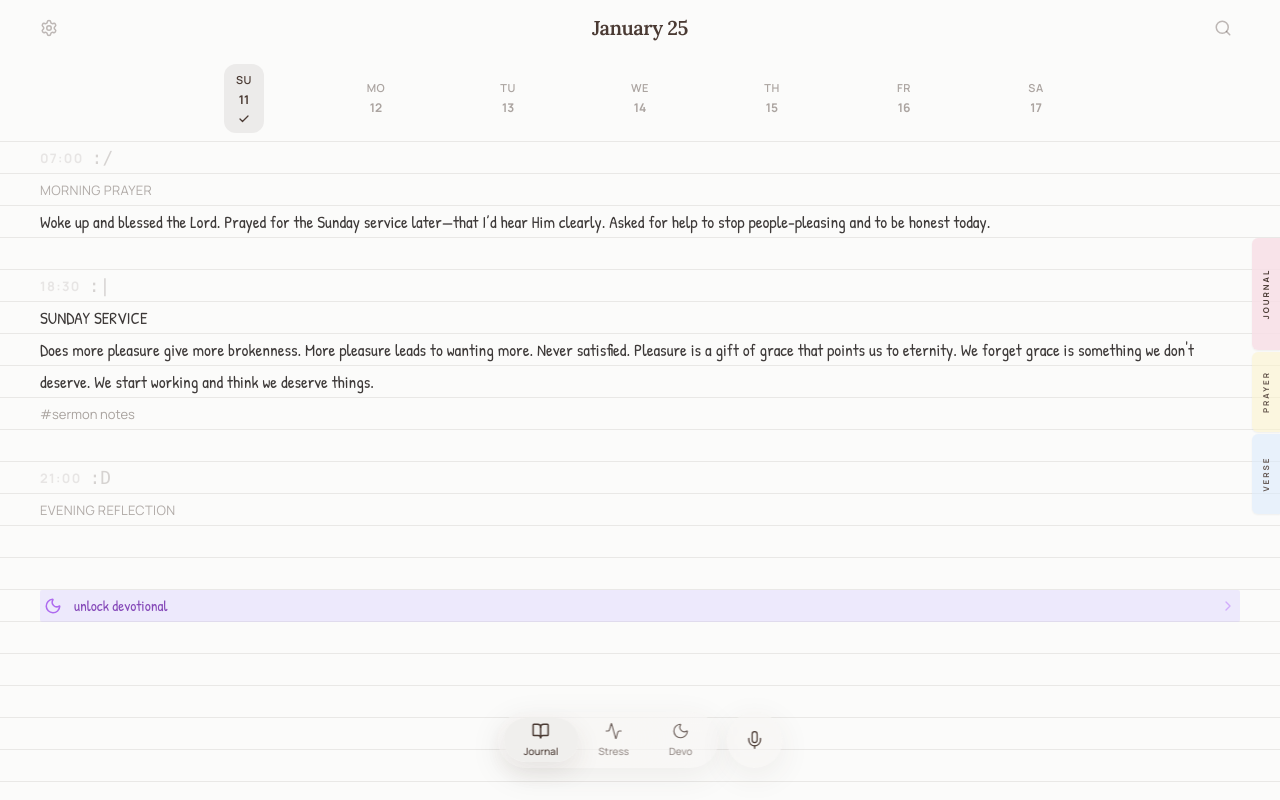
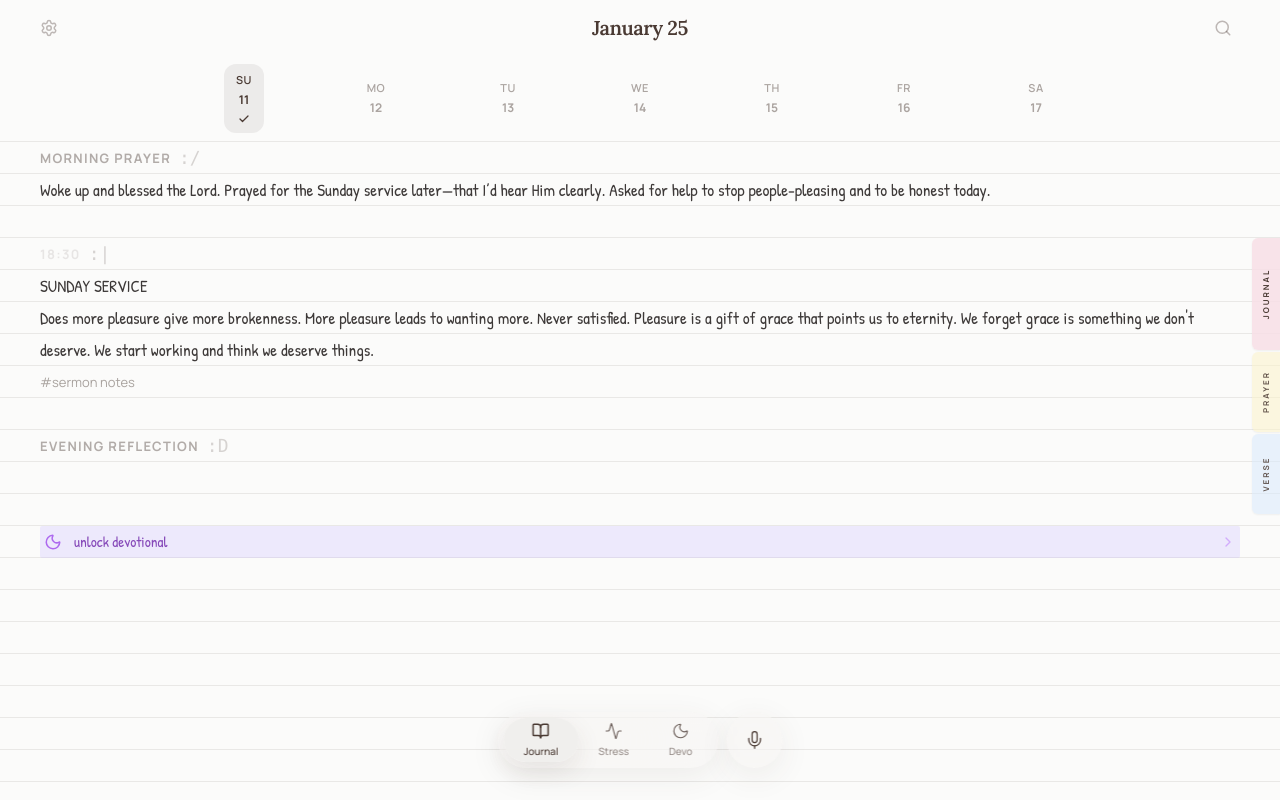
Before and after one commit to XIAOFEIIIII/Confdein-Recording-Demo-V0, a React (Vite) app: page / in a window 1280 px wide. Built offline with nearby package versions, Linux system fonts and the light colour scheme; a web font is replaced by a local one.

Commit message:
add some devo for erica

```diff
--- a/components/JournalTimeline.tsx
+++ b/components/JournalTimeline.tsx
@@ -243,7 +243,7 @@ const JournalTimeline: React.FC<JournalTimelineProps> = ({
                       className="relative group animate-in fade-in duration-700 cursor-pointer"
                       onClick={() => onEntryClick?.(entry)}
                     >
-                      {/* Time Header: Exactly 32px high, aligned to grid */}
+                      {/* Time Header: Exactly 32px high; for prayer entries show label instead of time, same font as timestamp */}
                       <div
                         className="flex items-center gap-2 select-none"
                         style={{
@@ -253,22 +253,15 @@ const JournalTimeline: React.FC<JournalTimelineProps> = ({
                           padding: 0
                         }}
                       >
-                        <span className={`${textTime} font-bold text-stone-200 tracking-widest uppercase`} style={{ lineHeight: '32px' }}>
-                          {format(entry.timestamp, 'HH:mm')}
+                        <span className={`${textTime} font-bold tracking-widest uppercase ${entry.isPrayerEntry && entry.prayerSlotId ? 'text-stone-400/90' : 'text-stone-200'}`} style={{ lineHeight: '32px' }}>
+                          {entry.isPrayerEntry && entry.prayerSlotId
+                            ? (PRAYER_SLOT_LABEL[entry.prayerSlotId] ?? entry.prayerSlotId)
+                            : format(entry.timestamp, 'HH:mm')}
                         </span>
                         <span className="text-stone-300 font-mono" style={{ lineHeight: '32px', fontSize: '18px' }}>
                           {entry.moodLevel === 1 ? ':(' : entry.moodLevel === 2 ? ':/' : entry.moodLevel === 3 ? ':|' : entry.moodLevel === 4 ? ':)' : ':D'}
                         </span>
                       </div>
-                      {/* Second line: prayer slot label only (uppercase, gray) */}
-                      {entry.isPrayerEntry && entry.prayerSlotId && (
-                        <div
-                          className={`${textMeta} text-stone-400/90 select-none uppercase tracking-wide`}
-                          style={{ height: '32px', lineHeight: '32px', margin: 0, padding: 0 }}
-                        >
-                          {PRAYER_SLOT_LABEL[entry.prayerSlotId] ?? entry.prayerSlotId}
-                        </div>
-                      )}
                       {/* Handwriting Content Area: title, then scripture line, then body */}
                       {entry.transcript && (
                         <div
--- a/data/userData.ts
+++ b/data/userData.ts
@@ -87,25 +87,26 @@ function ensurePrayerEntriesForDates(
   return merged;
 }
 
+// Erica: one topic per day across Jan 18–23 (plus prayer entries on 21 & 22)
 const ERICA_ENTRIES: JournalEntry[] = [
   {
     id: 'entry-1',
-    timestamp: now - 1000 * 60 * 30,
+    timestamp: new Date(2026, 0, 23, 20, 30).getTime(),
     transcript: "Jesus and sexual purity\n\nJesus took the issue of sexual purity further when he said that anyone who even looks at a woman with lust has already committed adultery in his heart. Similarly, we should avoid entertaining or fantasizing about what God has forbidden.\n\nLove fulfills the requirements of the commandments.",
     summary: "Jesus on purity and love fulfilling the law.",
     keywords: ["sermon notes"],
     mood: 'peaceful',
-    moodLevel: detectMoodFromTimestamp(now - 1000 * 60 * 30),
+    moodLevel: detectMoodFromTimestamp(new Date(2026, 0, 23, 20, 30).getTime()),
     scripture: 'Lev 18:5, 20',
   },
   {
     id: 'entry-2',
-    timestamp: now - 1000 * 60 * 60 * 3,
+    timestamp: new Date(2026, 0, 22, 18, 0).getTime(),
     transcript: "Respect for the elderly\n\nPeople often find it easy to dismiss the opinions of the elderly and avoid taking time to visit with them. But the fact that God commanded the Israelites to show respect for the elderly shows how seriously we should take the responsibility of respecting those older than we are. Their wisdom gained from experience can save us from many pitfalls.",
     summary: "Honoring the elderly and valuing their wisdom.",
     keywords: [],
     mood: 'hopeful',
-    moodLevel: detectMoodFromTimestamp(now - 1000 * 60 * 60 * 3),
+    moodLevel: detectMoodFromTimestamp(new Date(2026, 0, 22, 18, 0).getTime()),
     scripture: 'Lev 19:32',
     prayerRequests: [
       {
@@ -113,39 +114,39 @@ const ERICA_ENTRIES: JournalEntry[] = [
         personName: 'Grandma',
         request: 'Help me visit and honor my elders with patience and listen to their wisdom.',
         status: 'active',
-        createdAt: now - 1000 * 60 * 60 * 2,
+        createdAt: new Date(2026, 0, 22, 17, 0).getTime(),
         term: 'long',
       },
     ],
   },
   {
     id: 'entry-3',
-    timestamp: subHours(now, 24).getTime(),
+    timestamp: new Date(2026, 0, 20, 20, 0).getTime(),
     transcript: "Child sacrifice\n\nSacrificing children to the gods was a common practice in ancient religions. The Ammonites, Israel's neighbors, made child sacrifices to Molech (their national god) as part of their religion. They and other surrounding pagan nations saw their children as the greatest gift they could offer to ward off evil or appease angry gods. God made it clear that this practice was detestable and strictly forbidden. In Old Testament times, just as today, His character made human sacrifice unthinkable.\n\nUnlike the pagan gods, He is a God of love, who does not need to be appeased.\nHe is a God of life, who prohibits murder and encourages practices that lead to health and happiness.\nHe is a God of the helpless, who shows special concern for children.\nHe is a God of unselfishness, who, instead of demanding human sacrifices, sacrificed Himself for us.",
     summary: "God's character versus pagan sacrifice; His care for the helpless.",
     keywords: ["sermon notes"],
     mood: 'grateful',
-    moodLevel: detectMoodFromTimestamp(subHours(now, 24).getTime()),
+    moodLevel: detectMoodFromTimestamp(new Date(2026, 0, 20, 20, 0).getTime()),
     scripture: 'Lev 18:21; 20:2–5',
   },
   {
     id: 'entry-4',
-    timestamp: subHours(now, 26).getTime(), // Jan 25 ~19:00
+    timestamp: new Date(2026, 0, 21, 19, 0).getTime(),
     transcript: "Summarizing the law\n\nSome people think the Bible is nothing but a book of rules. But Jesus neatly summarized all these rules when he said to love God with all your heart, and to love your neighbor as yourself. He called these the greatest commandments (or rules) of all. By carrying out Jesus' simple commands, we find ourselves following all of God's other laws as well.",
     summary: "Jesus' summary: love God and love your neighbor.",
     keywords: [],
     mood: 'peaceful',
-    moodLevel: detectMoodFromTimestamp(subHours(now, 26).getTime()),
+    moodLevel: detectMoodFromTimestamp(new Date(2026, 0, 21, 19, 0).getTime()),
     scripture: 'Lev 19:18',
   },
   {
     id: 'entry-5',
-    timestamp: subDays(now, 2).getTime(),
+    timestamp: new Date(2026, 0, 19, 19, 0).getTime(),
     transcript: "Foreigners and compassion\n\nHow do you feel when you encounter foreigners, especially those who don't speak your language? Are you impatient? Do you think or act as if they should go back to where they came from? Are you tempted to take advantage of them? God says to treat foreigners as you'd treat fellow citizens, to love them as you love yourself. In reality, we are all foreigners in this world because it is only our temporary home. View your interactions with strangers, newcomers, and foreigners as opportunities to demonstrate God's love.",
     summary: "Treating foreigners with compassion as God commands.",
     keywords: [],
     mood: 'hopeful',
-    moodLevel: detectMoodFromTimestamp(subDays(now, 2).getTime()),
+    moodLevel: detectMoodFromTimestamp(new Date(2026, 0, 19, 19, 0).getTime()),
     scripture: 'Lev 19:33–34',
     prayerRequests: [
       {
@@ -153,41 +154,41 @@ const ERICA_ENTRIES: JournalEntry[] = [
         personName: 'New neighbors',
         request: 'Give me a heart to welcome and love newcomers and foreigners as You do.',
         status: 'active',
-        createdAt: subDays(now, 2).getTime() - 1000 * 60 * 60 * 2,
+        createdAt: new Date(2026, 0, 19, 17, 0).getTime(),
         term: 'long',
       },
     ],
   },
   {
     id: 'entry-6',
-    timestamp: subDays(now, 2).getTime() - 1000 * 60 * 60 * 3, // Jan 24 18:00
+    timestamp: new Date(2026, 0, 18, 18, 0).getTime(),
     transcript: "THE OCCULT\n\nEveryone is interested in what the future holds, and we often look to others for guidance. But God warned about looking to the occult for advice. Mediums and spiritists were outlawed because God was not the source of their information. At best, occult practitioners are fakes whose predictions cannot be trusted. At worst, they are in contact with evil spirits and are thus extremely dangerous. We don't need to look to the occult for information about the future. God has given us the Bible so that we may obtain all the information we need—the Bible's teachings are trustworthy.",
     summary: "Avoiding the occult; trusting Scripture for the future.",
     keywords: ["sermon notes"],
     mood: 'peaceful',
-    moodLevel: detectMoodFromTimestamp(subDays(now, 2).getTime() - 1000 * 60 * 60 * 3),
+    moodLevel: detectMoodFromTimestamp(new Date(2026, 0, 18, 18, 0).getTime()),
     scripture: 'Lev 19:31; 20:6, 27',
   },
   // Seed prayer entries (with content)
   {
-    id: 'erica-prayer-morning-2026-01-24',
-    timestamp: new Date(2026, 0, 24, 7, 0, 0).getTime(),
+    id: 'erica-prayer-morning-2026-01-21',
+    timestamp: new Date(2026, 0, 21, 7, 0, 0).getTime(),
     transcript: "Started the day with gratitude. Asked for strength to love my neighbor and to be patient with the new people at work. Remembered Grandma—prayed for her health and for a visit soon.",
     summary: "Morning prayer: gratitude, neighbor love, Grandma.",
     keywords: [],
     mood: 'hopeful',
-    moodLevel: detectMoodFromTimestamp(new Date(2026, 0, 24, 7, 0, 0).getTime()) as MoodLevel,
+    moodLevel: detectMoodFromTimestamp(new Date(2026, 0, 21, 7, 0, 0).getTime()) as MoodLevel,
     isPrayerEntry: true,
     prayerSlotId: 'morning',
   },
   {
-    id: 'erica-prayer-evening-2026-01-25',
-    timestamp: new Date(2026, 0, 25, 21, 0, 0).getTime(),
+    id: 'erica-prayer-evening-2026-01-22',
+    timestamp: new Date(2026, 0, 22, 21, 0, 0).getTime(),
     transcript: "Quiet reflection before bed. Thanked God for the sermon on loving God and neighbor. Confessed rushing through the day without pausing. Asked for a more present heart tomorrow.",
     summary: "Evening reflection: thanks for sermon, confession, tomorrow.",
     keywords: [],
     mood: 'peaceful',
-    moodLevel: detectMoodFromTimestamp(new Date(2026, 0, 25, 21, 0, 0).getTime()) as MoodLevel,
+    moodLevel: detectMoodFromTimestamp(new Date(2026, 0, 22, 21, 0, 0).getTime()) as MoodLevel,
     isPrayerEntry: true,
     prayerSlotId: 'evening',
   },
@@ -298,6 +299,57 @@ God is orderly, and therefore He expects that His creation do all things "decent
   sections: [],
 };
 
+/** Jan 18 — "Where We Look for the Future" (Erica) */
+const ERICA_DEVOTIONAL_2026_01_18: Devotional = {
+  verse: '"Let no one be found among you who practices divination or sorcery, interprets omens, engages in witchcraft, or casts spells, or who is a medium or spiritist or who consults the dead."',
+  reference: 'Deuteronomy 18:10–11',
+  title: 'Where We Look for the Future',
+  quote: 'Seeking the future apart from God never brings clarity—only false confidence.',
+  reflection: `Uncertainty has a way of making us restless. When the future feels unclear, we instinctively look for guidance—someone who can tell us what is coming and how to prepare. Throughout history, people have turned to the occult, mediums, and spiritists for this very reason. But God speaks plainly about these practices, not out of fear, but out of protection.
+
+The problem is not curiosity about the future; it is the source we trust to guide us. God forbids seeking insight from the occult because He is not its source. At best, such practices offer deception and false confidence. At worst, they open the door to spiritual forces that do not seek our good. God's warning is not restrictive—it is loving. He knows that guidance detached from truth always leads to harm.
+
+In contrast, God has given us His Word. The Bible does not satisfy every curiosity about tomorrow, but it gives us everything we need to walk faithfully today. It reveals God's character, His promises, and His wisdom for life. Rather than offering control over the future, Scripture offers something better: trust. When we anchor ourselves in God's Word, we learn that we do not need secret knowledge to be secure—we need a faithful God to follow.`,
+  prayer: `Lord, when fear or curiosity tempts me to seek answers apart from You, draw my heart back to Your truth. Teach me to trust Your Word more than hidden knowledge or quick predictions. Help me walk faithfully today, confident that my future is secure in Your hands. Amen.`,
+  sections: [],
+};
+
+/** Jan 21 — "When Love Becomes the Measure" (Erica) */
+const ERICA_DEVOTIONAL_2026_01_21: Devotional = {
+  verse: '"You shall love the Lord your God with all your heart and with all your soul and with all your mind." This is the great and first commandment. And a second is like it: "You shall love your neighbor as yourself." On these two commandments depend all the Law and the Prophets.',
+  reference: 'Matthew 22:37–40',
+  title: 'When Love Becomes the Measure',
+  quote: 'God\'s commands are not a test to pass, but a way of life shaped by love.',
+  reflection: `It's easy to misunderstand the Bible as a long list of rules—things to do, things to avoid, standards to meet. When faith is framed this way, obedience can quickly feel heavy, and failure feels constant. But Jesus offers a surprising clarity when He summarizes all of God's commands with just two: love God with all your heart, and love your neighbor as yourself.
+
+In doing so, Jesus is not minimizing the law. He is revealing its heart. Every command God gives flows from love and leads toward love. When love is missing, rules become rigid and burdensome. But when love is present, obedience is no longer about checking boxes—it becomes a natural response to relationship. Love doesn't ignore God's law; it fulfills it.
+
+This reframes the way we examine our lives. The question is not only "Did I follow the rules?" but "Did love shape my actions?" Were my words rooted in love for God? Were my choices attentive to the people around me? When love becomes the measure, faith moves from performance to transformation. We find that in loving God and loving others, we are already walking in the way God intended all along.`,
+  prayer: `Lord, free me from seeing faith as mere rule-keeping. Teach me to love You with my whole heart and to love others as a true expression of that love. Let my obedience flow from relationship, not fear, and shape my life according to Your heart. Amen.`,
+  sections: [],
+};
+
+/** Jan 22 — "The Wisdom We Overlook" (Erica) */
+const ERICA_DEVOTIONAL_2026_01_22: Devotional = {
+  verse: '"Stand up in the presence of the aged, show respect for the elderly and revere your God. I am the LORD."',
+  reference: 'Leviticus 19:32',
+  title: 'The Wisdom We Overlook',
+  quote: 'To honor the elderly is to honor the wisdom God forms through time.',
+  reflection: `In a culture that prizes speed, innovation, and youth, it is easy to overlook the elderly. Their voices may seem slower, their stories familiar, their presence less urgent. But Scripture tells a different story. God's command to honor the elderly is not a sentimental gesture—it is a serious spiritual responsibility.
+
+Age carries weight because experience forms wisdom. Those who have walked longer with God and through life have seen patterns we have not yet recognized. They have faced consequences we are only beginning to imagine. When we dismiss the elderly, we do not simply ignore people—we disregard insight that could protect us from unnecessary pain and repeated mistakes.
+
+Honoring the elderly requires more than politeness. It calls for humility: the willingness to listen, to learn, and to slow down enough to receive wisdom that cannot be Googled or rushed. God values the wisdom formed through faithfulness over time, and He invites us to do the same. When we take time to listen to those who came before us, we honor not only them, but the God who has been shaping them through the years.`,
+  prayer: `Lord, forgive me for the times I have rushed past wisdom in my desire for independence or speed. Teach me to honor those older than me with humility and attentiveness. Help me listen well, learn faithfully, and value the wisdom You have shaped through years of experience. Amen.`,
+  sections: [],
+};
+
+const ERICA_DEVOTIONAL_BY_DATE: Record<string, Devotional> = {
+  '2026-01-18': ERICA_DEVOTIONAL_2026_01_18,
+  '2026-01-21': ERICA_DEVOTIONAL_2026_01_21,
+  '2026-01-22': ERICA_DEVOTIONAL_2026_01_22,
+};
+
 const ROMAN_DEVOTIONAL: Devotional = {
   verse: 'The fear of man lays a snare, but whoever trusts in the LORD is safe.',
   reference: 'Proverbs 29:25',
@@ -363,12 +415,20 @@ const ROMAN_DEVOTIONAL_BY_DATE: Record<string, Devotional> = {
   '2026-02-01': ROMAN_DEVOTIONAL_2026_02_01,
 };
 
-/** Get devotional for display; Roman uses date-specific when available, else default. */
+/** Dates that must always show empty state (no devotional content). */
+const ERICA_DEVOTIONAL_EMPTY_DATES: string[] = ['2026-01-25', '2026-01-26'];
+
+/** Get devotional for display: date-specific if set, else unlocked default, else null (empty state). */
 export function getDevotionalForUserAndDate(userId: CurrentUserId, dateStr: string): Devotional | null {
   const u = USER_DATA[userId];
   if (!u.devotional) return null;
+  if (userId === 'erica' && ERICA_DEVOTIONAL_EMPTY_DATES.includes(dateStr)) return null;
+  if (userId === 'erica' && ERICA_DEVOTIONAL_BY_DATE[dateStr]) return ERICA_DEVOTIONAL_BY_DATE[dateStr];
   if (userId === 'roman' && ROMAN_DEVOTIONAL_BY_DATE[dateStr]) return ROMAN_DEVOTIONAL_BY_DATE[dateStr];
-  return u.devotional;
+  if (typeof window !== 'undefined' && localStorage.getItem(`devotional_unlocked_${dateStr}`) === 'true') {
+    return u.devotional;
+  }
+  return null;
 }
 
 const ERICA_VERSES = [
```
Also changed, not shown: App.tsx (+18 -3 lines), 1 other file (tests, documents, lock files or other folders).
